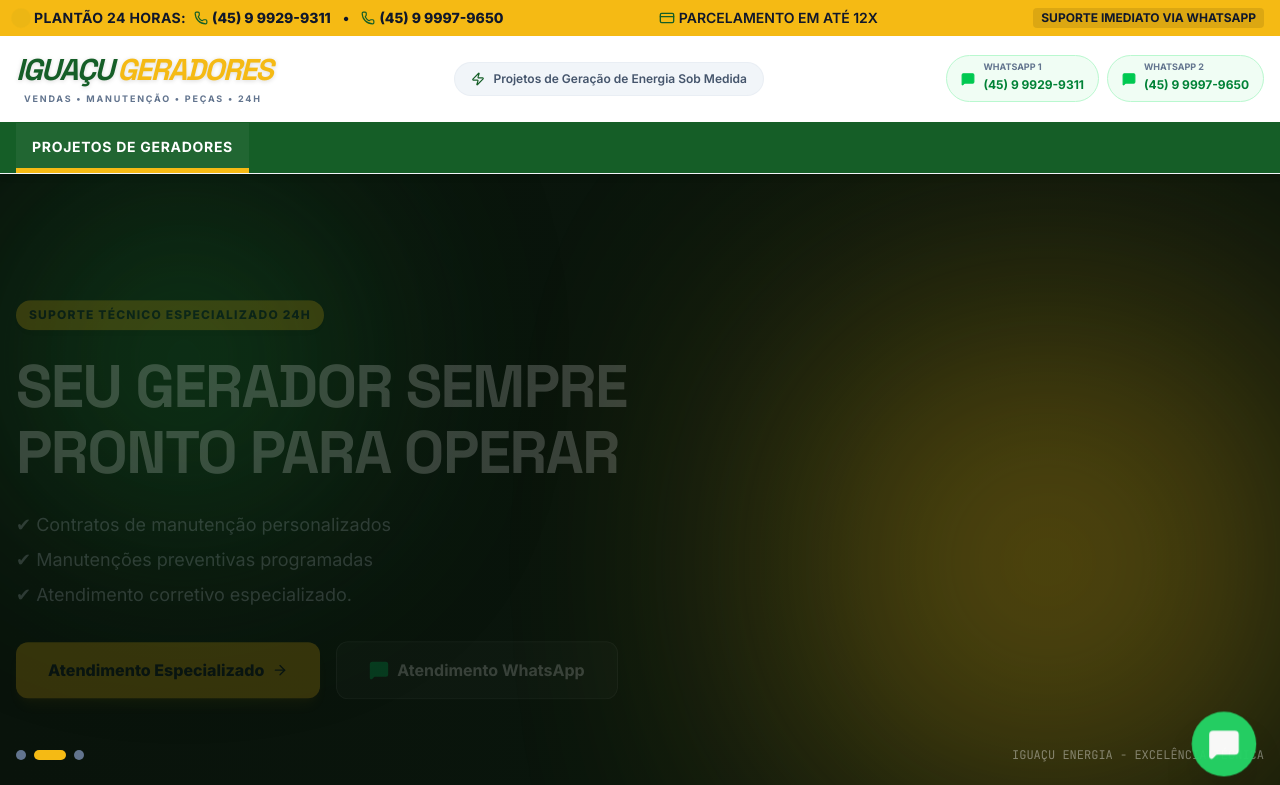
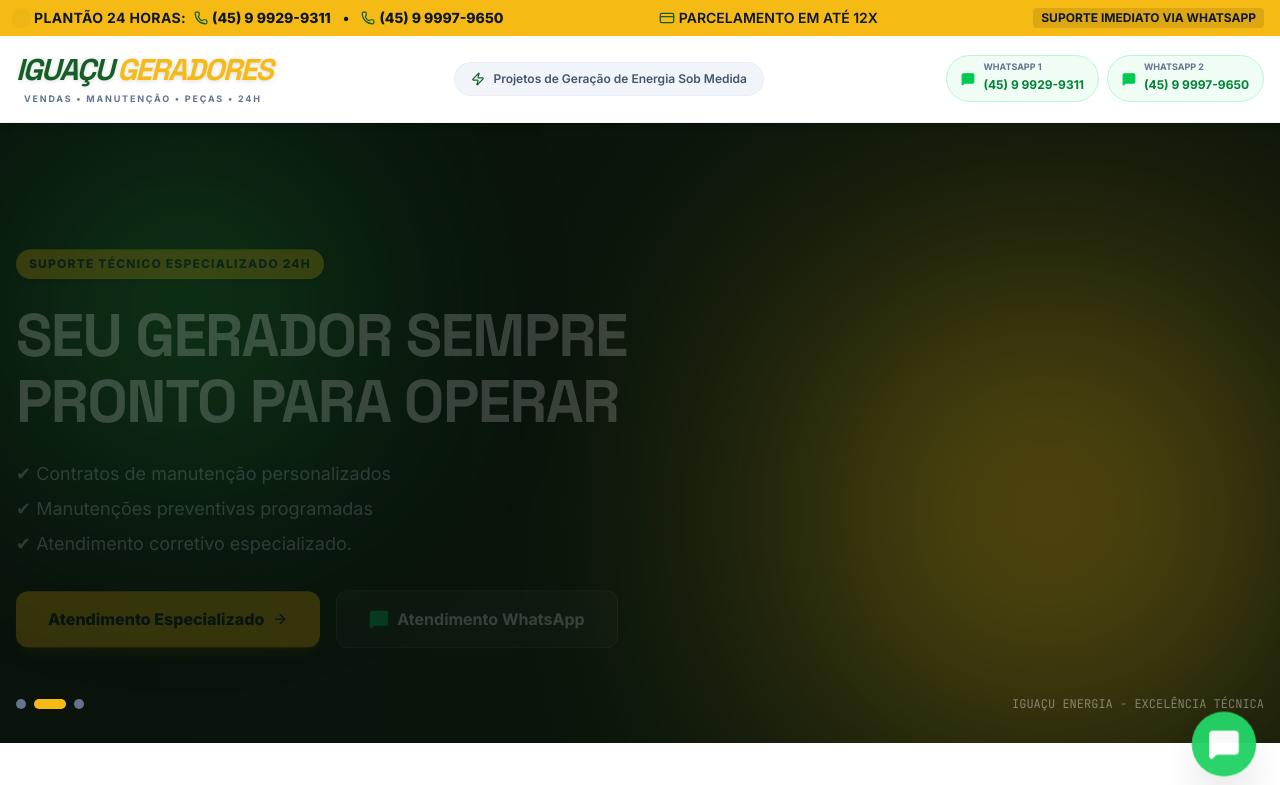
Before and after one commit to iguacugeradores-cell/Igua-u, a React (Vite) app: page / in a window 1280 px wide. Shown: the top 785 px of the page. Built offline with nearby package versions, Linux system fonts and the light colour scheme.

Commit message:
refactor: remove desktop category navigation
Clean up the header layout by removing the redundant category navigation menu.

```diff
--- a/src/App.tsx
+++ b/src/App.tsx
@@ -358,33 +358,6 @@ export default function App() {
           </div>
         </div>
 
-        {/* 3. HORIZONTAL MENU (CATEGORIES) DESKTOP */}
-        <nav className="bg-brand-blue text-white overflow-x-auto scrollbar-none border-t border-brand-blue/30" id="desktop-category-nav">
-          <div className="max-w-7xl mx-auto px-4 flex items-center justify-start lg:justify-between gap-1 md:gap-4 whitespace-nowrap text-xs md:text-sm font-semibold">
-            {CATEGORIES.map((category) => (
-              <button
-                key={category.id}
-                onClick={() => {
-                  setSelectedCategory(category.id);
-                  scrollToSection('catalogo');
-                }}
-                className={`px-4 py-3 md:py-3.5 border-b-2 transition-all relative uppercase tracking-wider ${
-                  selectedCategory === category.id
-                    ? 'border-brand-red text-white bg-white/5 font-bold'
-                    : 'border-transparent text-slate-200 hover:text-white hover:bg-white/5'
-                }`}
-              >
-                {category.name}
-                {selectedCategory === category.id && (
-                  <motion.div
-                    layoutId="activeCategory"
-                    className="absolute bottom-0 left-0 right-0 h-[3px] bg-brand-red"
-                  />
-                )}
-              </button>
-            ))}
-          </div>
-        </nav>
       </header>
 
       {/* MOBILE SEARCH BAR REMOVED */}
@@ -421,28 +394,6 @@ export default function App() {
                   <button onClick={() => setIsMobileMenuOpen(false)} className="p-2 text-slate-500 hover:text-brand-blue">
                     <X className="w-5 h-5" />
                   </button>
-                </div>
-
-                <div className="space-y-1">
-                  <p className="text-xs font-bold text-slate-400 uppercase tracking-widest mb-3">Categorias</p>
-                  {CATEGORIES.map((category) => (
-                    <button
-                      key={category.id}
-                      onClick={() => {
-                        setSelectedCategory(category.id);
-                        setIsMobileMenuOpen(false);
-                        scrollToSection('catalogo');
-                      }}
-                      className={`w-full text-left px-3 py-2.5 rounded-lg text-sm font-medium transition-all flex items-center justify-between ${
-                        selectedCategory === category.id
-                          ? 'bg-brand-blue text-white font-bold'
-                          : 'text-slate-600 hover:bg-slate-100'
-                      }`}
-                    >
-                      <span>{category.name}</span>
-                      <ArrowRight className="w-3.5 h-3.5 opacity-60" />
-                    </button>
-                  ))}
                 </div>
 
                 <div className="mt-8 border-t border-slate-100 pt-6 space-y-4">
```
